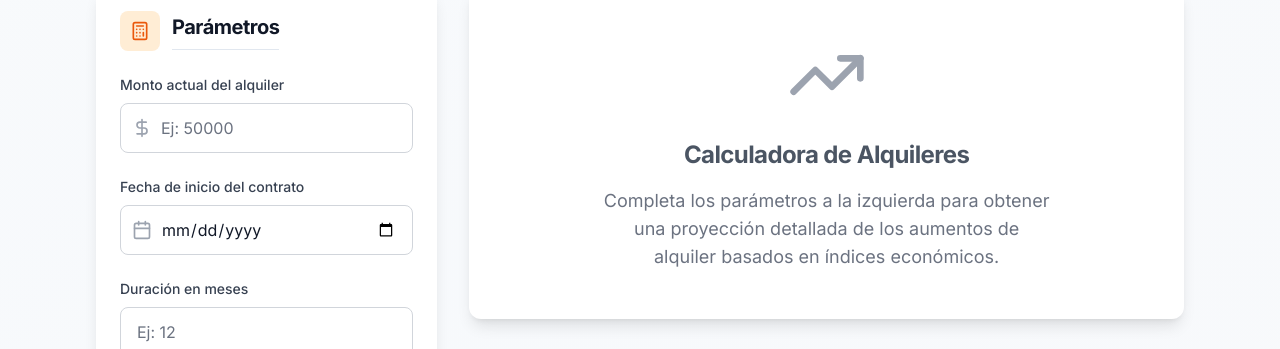
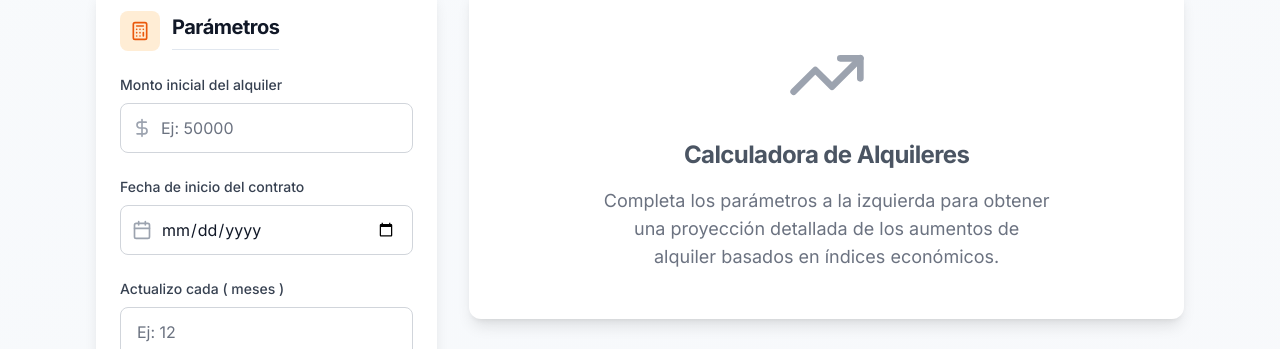
Before and after one commit to Tabix-Group/rialtor, a Next.js app in the folder frontend/: page /calculadoraalquiler in a window 1280 px wide. Shown: the part 415-764 px from the top of the page. Built offline with nearby package versions, Linux system fonts and the light colour scheme.

Commit message:
texto calc alquileres

```diff
--- a/frontend/src/app/calculadoraalquiler/page.tsx
+++ b/frontend/src/app/calculadoraalquiler/page.tsx
@@ -152,7 +152,7 @@ export default function CalculadoraAlquilerPage() {
               <form onSubmit={handleSubmit} className="space-y-6">
                 <div>
                   <label htmlFor="amount" className="block text-sm font-medium text-gray-700 mb-2">
-                    Monto actual del alquiler
+                    Monto inicial del alquiler
                   </label>
                   <div className="relative">
                     <DollarSign className="absolute left-3 top-1/2 transform -translate-y-1/2 w-5 h-5 text-gray-400" />
@@ -191,7 +191,7 @@ export default function CalculadoraAlquilerPage() {
 
                 <div>
                   <label htmlFor="months" className="block text-sm font-medium text-gray-700 mb-2">
-                    Duración en meses
+                    Actualizo cada ( meses )
                   </label>
                   <input
                     type="number"
```
